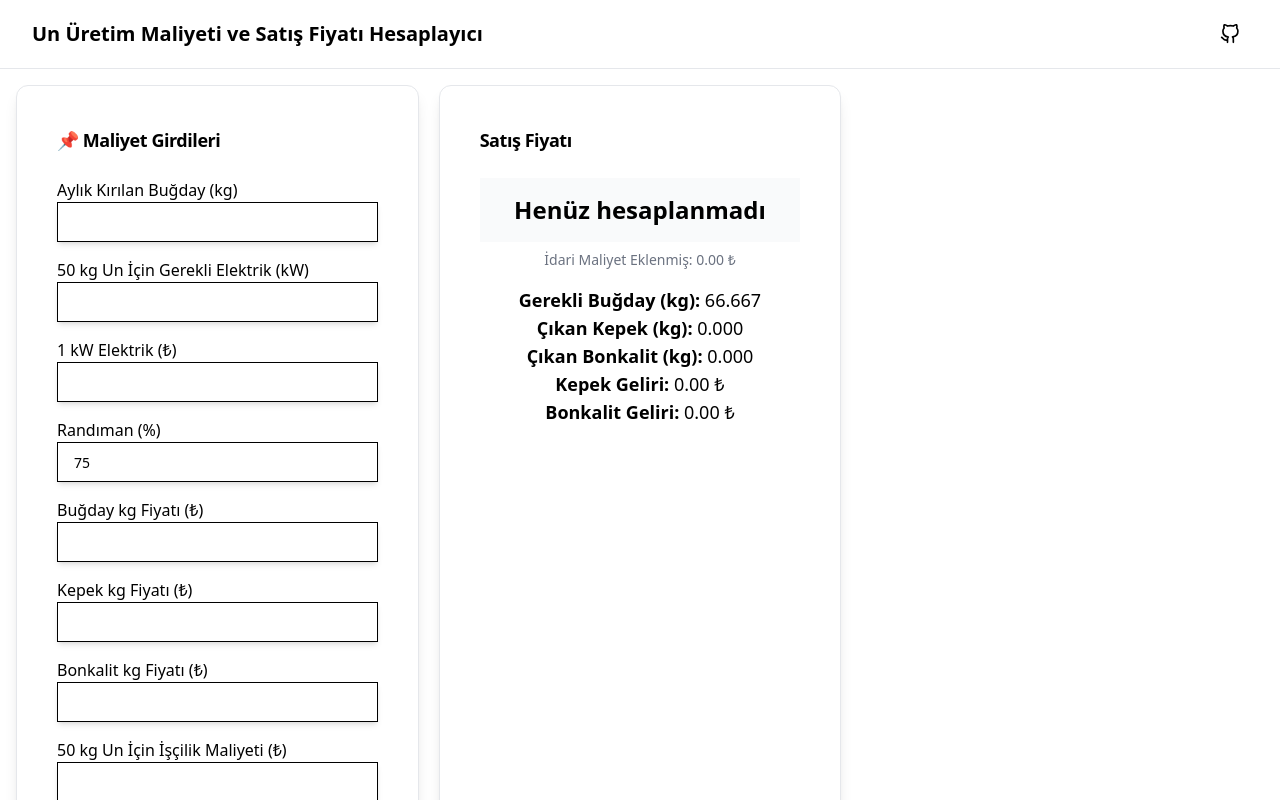
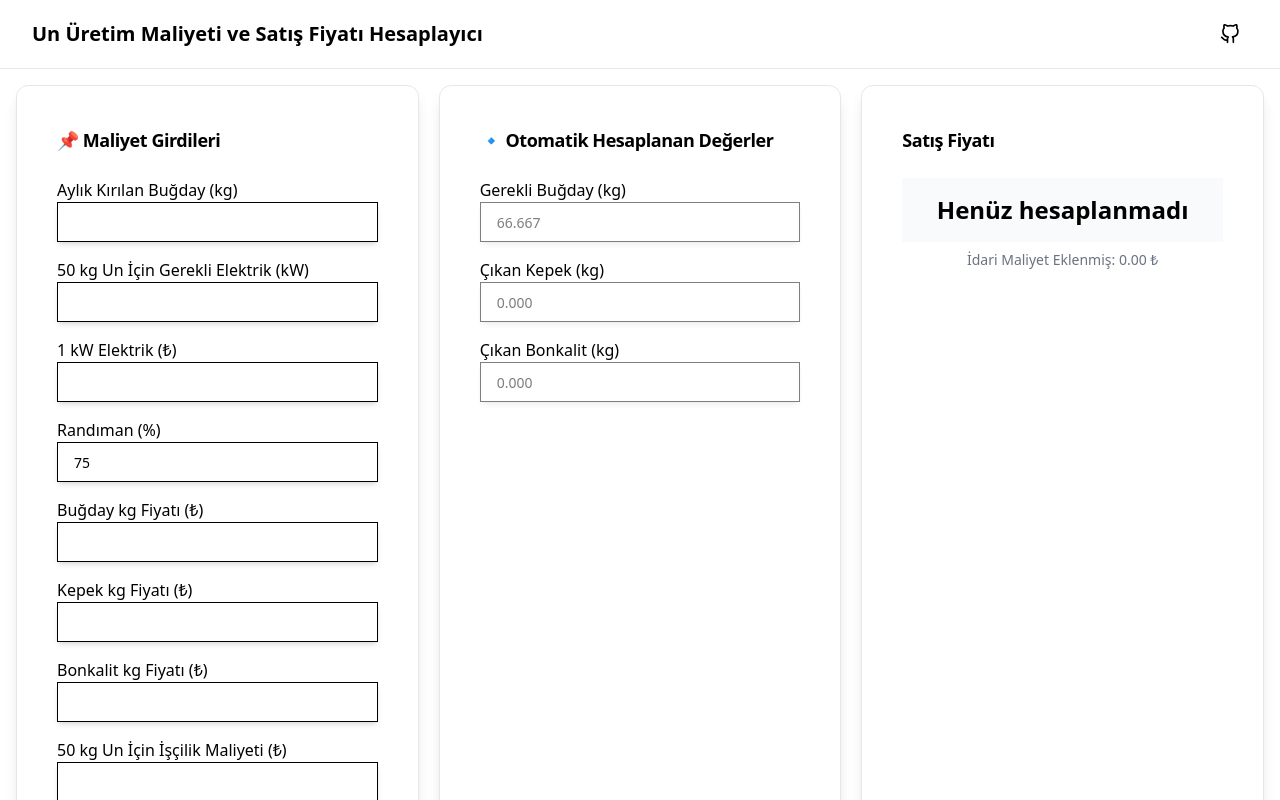
Before and after one commit to bilgehangormez/cost-and-selling-price-calculator, a Next.js app: page / in a window 1280 px wide. Shown: the top 800 px of the page. Built offline with nearby package versions, Linux system fonts and the light colour scheme.

Commit message:
Update PriceCalculator.tsx

```diff
--- a/src/components/PriceCalculator.tsx
+++ b/src/components/PriceCalculator.tsx
@@ -78,7 +78,17 @@ export function PriceCalculator() {
             data.bag_cost.replace(",", "."),
             data.bran_price.replace(",", "."),
             data.bonkalit_price.replace(",", "."),
-            data.target_profit.replace(",", ".")
+            data.target_profit.replace(",", "."),
+            data.kitchen_expense.replace(",", "."),
+            data.maintenance_expense.replace(",", "."),
+            data.sack_thread_kg.replace(",", "."),
+            data.sack_thread_price.replace(",", "."),
+            data.diesel_liters.replace(",", "."),
+            data.diesel_price.replace(",", "."),
+            data.gasoline_liters.replace(",", "."),
+            data.gasoline_price.replace(",", "."),
+            data.vehicle_maintenance.replace(",", "."),
+            data.monthly_wheat.replace(",", ".")
         );
 
         const result = await calculator.calculateCosts();
@@ -109,7 +119,25 @@ export function PriceCalculator() {
                         <div><Label>50 kg Un İçin İşçilik Maliyeti (₺)</Label><Input {...register("labor_cost")} /></div>
                         <div><Label>1 Adet 50 kg PP Çuval (₺)</Label><Input {...register("bag_cost")} /></div>
                         <div><Label>50 kg Unda Hedeflenen Kâr (₺)</Label><Input {...register("target_profit")} /></div>
+
+                        <button type="submit" className="w-full h-12 text-base rounded-xl bg-blue-500 text-white">
+                            Hesapla
+                        </button>
                     </form>
+                </CardContent>
+            </Card>
+
+            {/* 📌 Orta Kısım: Otomatik Hesaplanan Değerler */}
+            <Card className="shadow-lg rounded-xl border p-4">
+                <CardHeader>
+                    <CardTitle className="text-lg">🔹 Otomatik Hesaplanan Değerler</CardTitle>
+                </CardHeader>
+                <CardContent>
+                    <div className="flex flex-col gap-4">
+                        <div><Label>Gerekli Buğday (kg)</Label><Input type="text" value={wheatRequired.toFixed(3)} disabled /></div>
+                        <div><Label>Çıkan Kepek (kg)</Label><Input type="text" value={branKg.toFixed(3)} disabled /></div>
+                        <div><Label>Çıkan Bonkalit (kg)</Label><Input type="text" value={bonkalitKg.toFixed(3)} disabled /></div>
+                    </div>
                 </CardContent>
             </Card>
 
@@ -123,13 +151,6 @@ export function PriceCalculator() {
                         {finalPrice !== null ? `${finalPrice.toFixed(2)} ₺` : "Henüz hesaplanmadı"}
                     </div>
                     <p className="mt-2 text-center text-sm text-gray-500">İdari Maliyet Eklenmiş: {administrativeCost.toFixed(2)} ₺</p>
-                    <div className="mt-4 text-center text-lg">
-                        <p><strong>Gerekli Buğday (kg):</strong> {wheatRequired.toFixed(3)}</p>
-                        <p><strong>Çıkan Kepek (kg):</strong> {branKg.toFixed(3)}</p>
-                        <p><strong>Çıkan Bonkalit (kg):</strong> {bonkalitKg.toFixed(3)}</p>
-                        <p><strong>Kepek Geliri:</strong> {branRevenue.toFixed(2)} ₺</p>
-                        <p><strong>Bonkalit Geliri:</strong> {bonkalitRevenue.toFixed(2)} ₺</p>
-                    </div>
                 </CardContent>
             </Card>
         </div>
```
